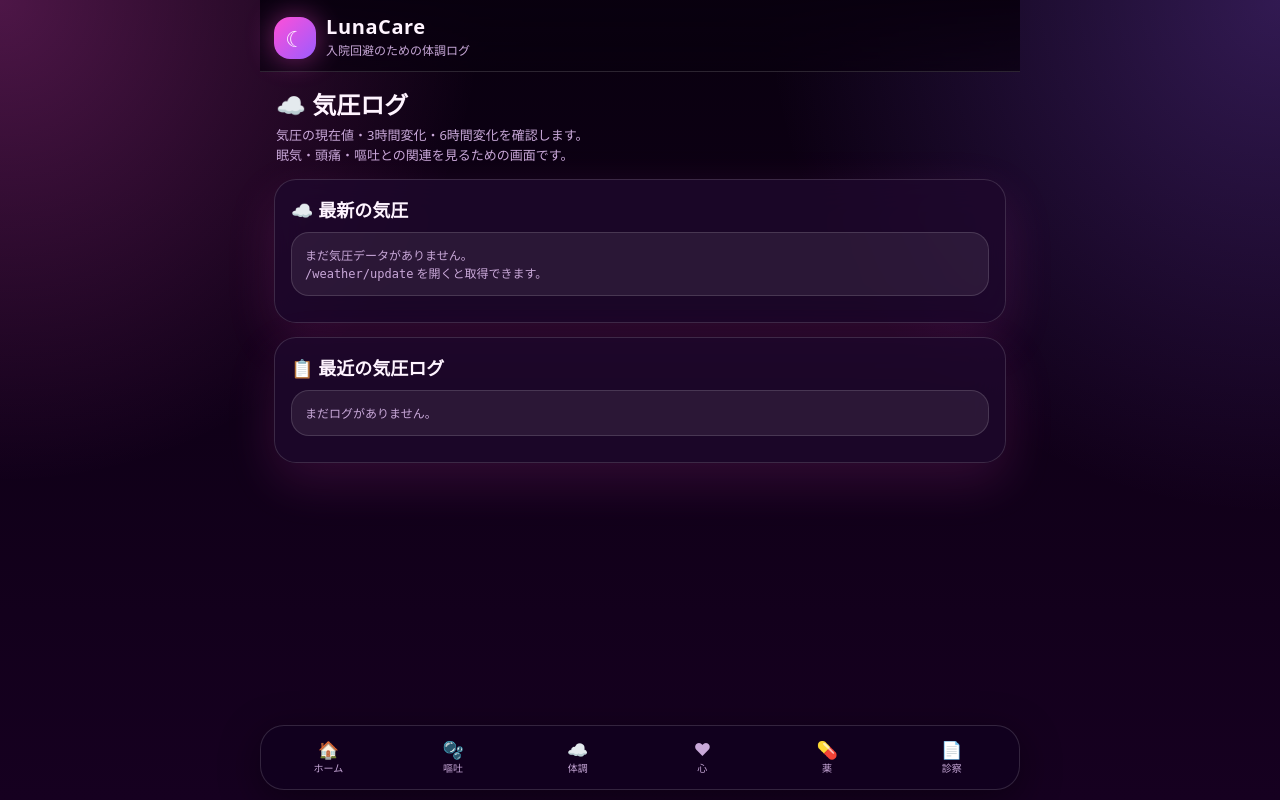
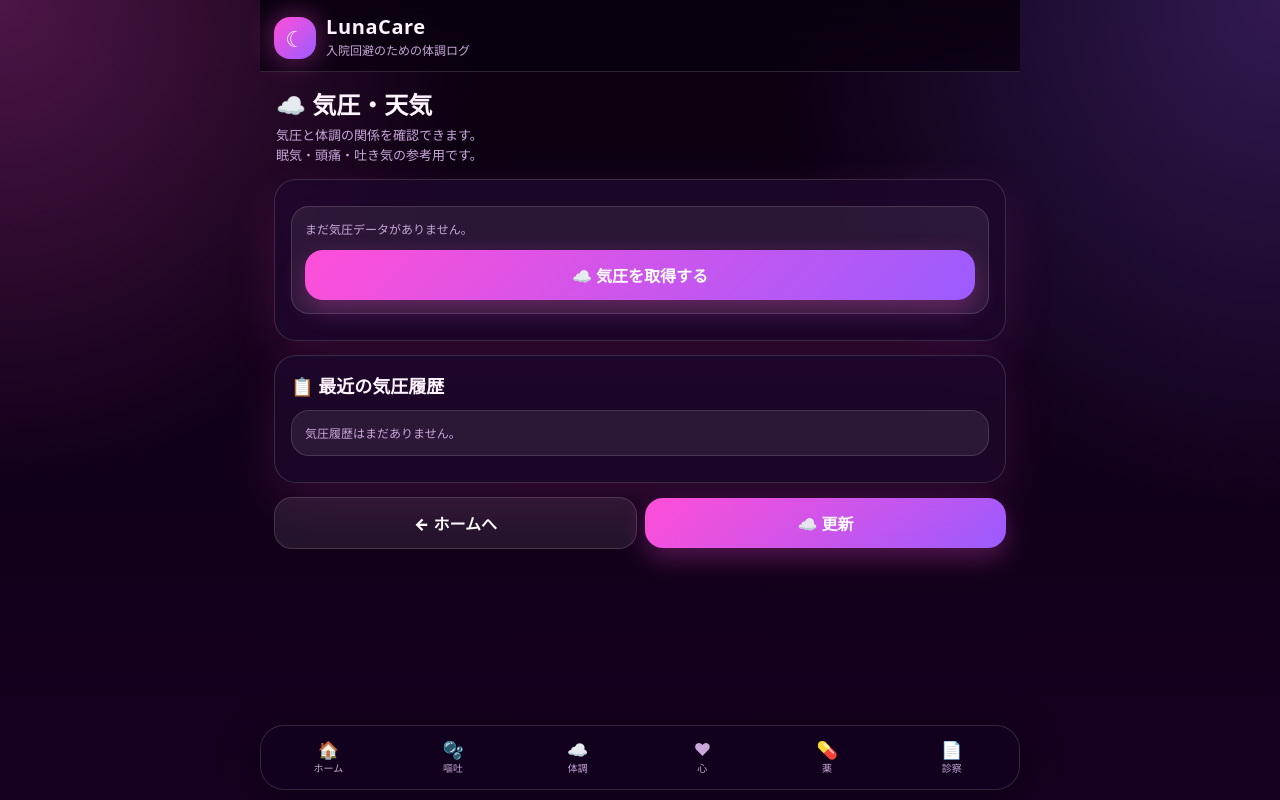
Before and after one commit to k2chanxmx-cloud/Lunacare, a Flask app: template templates/weather.html in a window 1280 px wide. Run offline with Flask 3, Linux system fonts and the light colour scheme; the template is opened without the code that fills it, so the values that code supplies are empty; some libraries are stand-ins or nearby versions.

Commit message:
Add files via upload

```diff
--- a/templates/weather.html
+++ b/templates/weather.html
@@ -1,125 +1,231 @@
 {% extends "base.html" %}
 
-{% block title %}気圧ログ | LunaCare{% endblock %}
+{% block title %}気圧・天気 | LunaCare{% endblock %}
 
 {% block content %}
 
 <div class="page-title">
-  <h1>☁️ 気圧ログ</h1>
+  <h1>☁️ 気圧・天気</h1>
   <p>
-    気圧の現在値・3時間変化・6時間変化を確認します。<br>
-    眠気・頭痛・嘔吐との関連を見るための画面です。
+    気圧と体調の関係を確認できます。<br>
+    眠気・頭痛・吐き気の参考用です。
   </p>
 </div>
 
+{% if latest %}
+
+  {% set level = latest.weather_code|string if latest.weather_code is not none else "0" %}
+  {% set level_label = pressure_level_map.get(level, "通常") %}
+
   <div class="card">
-  <div class="alert-title" style="font-size:18px;">
-    ☁️ 最新の気圧
+
+    <div class="alert-title" style="font-size:18px; margin-bottom:12px;">
+      ☁️ 現在の気圧
     </div>
 
-  {% if latest %}
     <div class="grid">
+
       <div class="stat">
-        <div class="stat-label">気圧</div>
+        <div class="stat-label">現在気圧</div>
+
         <div class="stat-value">
           {{ latest.pressure_msl }}<span class="small"> hPa</span>
         </div>
       </div>
 
       <div class="stat">
-        <div class="stat-label">気温</div>
+        <div class="stat-label">気圧レベル</div>
+
+        <div class="stat-value
+          {% if level|int >= 4 %}
+            danger-text
+          {% elif level|int >= 3 %}
+            warning-text
+          {% endif %}
+        ">
+          {{ level_label }}
+        </div>
+      </div>
+
+    </div>
+
+    <div class="card-soft" style="margin-top:12px;">
+
+      {% if latest.temperature %}
+        <div class="small muted">
+          気温：{{ latest.temperature }}℃
+        </div>
+      {% endif %}
+
+      <div class="small muted" style="margin-top:4px;">
+        更新：
+        {{ latest.logged_at.strftime("%Y/%m/%d %H:%M") }}
+      </div>
+
+    </div>
+
+    <div style="margin-top:16px;">
+
+      {% if level|int >= 4 %}
+
+        <div class="alert danger">
+          <div class="alert-title">
+            ⚠️ 気圧警戒
+          </div>
+
+          <div class="small muted">
+            強めの気圧変化です。<br>
+            眠気・頭痛・吐き気・だるさに注意してください。
+          </div>
+        </div>
+
+      {% elif level|int >= 3 %}
+
+        <div class="alert warning">
+          <div class="alert-title">
+            ☁️ 気圧注意
+          </div>
+
+          <div class="small muted">
+            少し強めの気圧変化があります。<br>
+            無理せず過ごす推奨日です。
+          </div>
+        </div>
+
+      {% elif level|int >= 2 %}
+
+        <div class="alert warning">
+          <div class="alert-title">
+            🌥 やや注意
+          </div>
+
+          <div class="small muted">
+            軽めの気圧変化があります。<br>
+            眠気や集中力低下に注意してください。
+          </div>
+        </div>
+
+      {% else %}
+
+        <div class="alert success">
+          <div class="alert-title">
+            ☀️ 比較的安定
+          </div>
+
+          <div class="small muted">
+            今のところ大きな気圧変化は少なそうです。
+          </div>
+        </div>
+
+      {% endif %}
+
+    </div>
+
+  </div>
+
+{% else %}
+
+  <div class="card">
+
+    <div class="card-soft">
+
+      <div class="small muted">
+        まだ気圧データがありません。
+      </div>
+
+      <div style="margin-top:12px;">
+        <a class="btn" href="{{ url_for('weather_update') }}">
+          ☁️ 気圧を取得する
+        </a>
+      </div>
+
+    </div>
+
+  </div>
+
+{% endif %}
+
+<div class="card">
+
+  <div class="alert-title" style="font-size:18px; margin-bottom:12px;">
+    📋 最近の気圧履歴
+  </div>
+
+  {% if logs %}
+
+    <div class="log-list">
+
+      {% for log in logs %}
+
+        {% set row_level = log.weather_code|string if log.weather_code is not none else "0" %}
+        {% set row_label = pressure_level_map.get(row_level, "通常") %}
+
+        <div class="log-item">
+
+          <div class="log-head">
+
+            <div>
+              ☁️ {{ row_label }}
+            </div>
+
+            <div class="small muted">
+              {{ log.logged_at.strftime("%Y/%m/%d %H:%M") }}
+            </div>
+
+          </div>
+
+          <div class="grid">
+
+            <div class="stat">
+              <div class="stat-label">気圧</div>
+
               <div class="stat-value">
-          {{ latest.temperature }}<span class="small"> ℃</span>
+                {{ log.pressure_msl or "-" }}
               </div>
             </div>
 
             <div class="stat">
-        <div class="stat-label">3時間変化</div>
-        <div class="stat-value
-          {% if latest.pressure_change_3h is not none and latest.pressure_change_3h <= -3 %}
-            danger-text
-          {% elif latest.pressure_change_3h is not none and latest.pressure_change_3h <= -1.5 %}
-            warning-text
-          {% endif %}
-        ">
-          {% if latest.pressure_change_3h is not none %}
-            {{ latest.pressure_change_3h }}
+              <div class="stat-label">気温</div>
+
+              <div class="stat-value">
+                {% if log.temperature %}
+                  {{ log.temperature }}℃
                 {% else %}
-            --
+                  -
                 {% endif %}
               </div>
             </div>
 
-      <div class="stat">
-        <div class="stat-label">6時間変化</div>
-        <div class="stat-value
-          {% if latest.pressure_change_6h is not none and latest.pressure_change_6h <= -5 %}
-            danger-text
-          {% elif latest.pressure_change_6h is not none and latest.pressure_change_6h <= -3 %}
-            warning-text
-          {% endif %}
-        ">
-          {% if latest.pressure_change_6h is not none %}
-            {{ latest.pressure_change_6h }}
+          </div>
+
+        </div>
+
+      {% endfor %}
+
+    </div>
+
   {% else %}
-            --
-          {% endif %}
-        </div>
+
+    <div class="card-soft">
+      <div class="small muted">
+        気圧履歴はまだありません。
       </div>
     </div>
 
-    <div class="card-soft">
-      <div class="small muted">
-        最終更新：{{ latest.logged_at.strftime("%Y/%m/%d %H:%M") }}
-      </div>
-    </div>
-  {% else %}
-    <div class="card-soft">
-      <div class="muted small">
-        まだ気圧データがありません。<br>
-        <code>/weather/update</code> を開くと取得できます。
-      </div>
-    </div>
   {% endif %}
+
 </div>
 
-<div class="card">
-  <div class="alert-title" style="font-size:18px;">
-    📋 最近の気圧ログ
-  </div>
+<div class="btn-row">
 
-  {% if logs %}
-    <div class="log-list">
-      {% for log in logs %}
-        <div class="log-item">
-          <div class="log-head">
-            <div>☁️ {{ log.pressure_msl }} hPa</div>
-            <div class="small muted">
-              {{ log.logged_at.strftime("%m/%d %H:%M") }}
-            </div>
-          </div>
+  <a class="btn btn-sub" href="{{ url_for('index') }}">
+    ← ホームへ
+  </a>
 
-          <div style="display:flex; flex-wrap:wrap; gap:8px;">
-            <span class="pill">🌡 {{ log.temperature }}℃</span>
+  <a class="btn" href="{{ url_for('weather_update') }}">
+    ☁️ 更新
+  </a>
 
-            {% if log.pressure_change_3h is not none %}
-              <span class="pill">3h {{ log.pressure_change_3h }} hPa</span>
-            {% endif %}
-
-            {% if log.pressure_change_6h is not none %}
-              <span class="pill">6h {{ log.pressure_change_6h }} hPa</span>
-            {% endif %}
-          </div>
-        </div>
-      {% endfor %}
-    </div>
-  {% else %}
-    <div class="card-soft">
-      <div class="muted small">
-        まだログがありません。
-      </div>
-    </div>
-  {% endif %}
 </div>
 
 {% endblock %}
```
Lines whose indentation alone changed are shown as unchanged.
